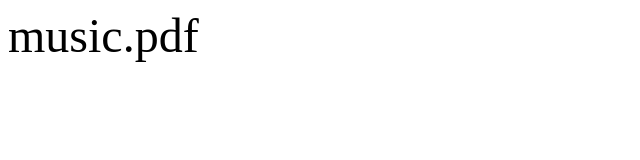
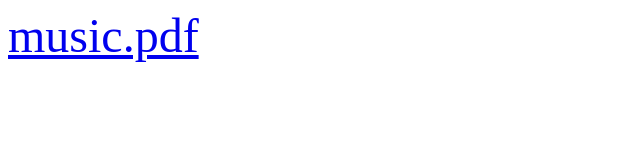
Before and after one commit to northstarpub/northstarpub.github.io, a plain HTML site: page index.html in a window 1280 px wide. Shown: the whole page, without its empty margins (0-640 px from the left). Drawn offline with Linux system fonts and the light colour scheme.

Commit message:
Update index.html

```diff
--- a/index.html
+++ b/index.html
@@ -1,2 +1 @@
-<font size=7"<a href="music.pdf">music.pdf</a>
- </font>
+<font size=7><a href="music.pdf">music.pdf</a></font>
```
